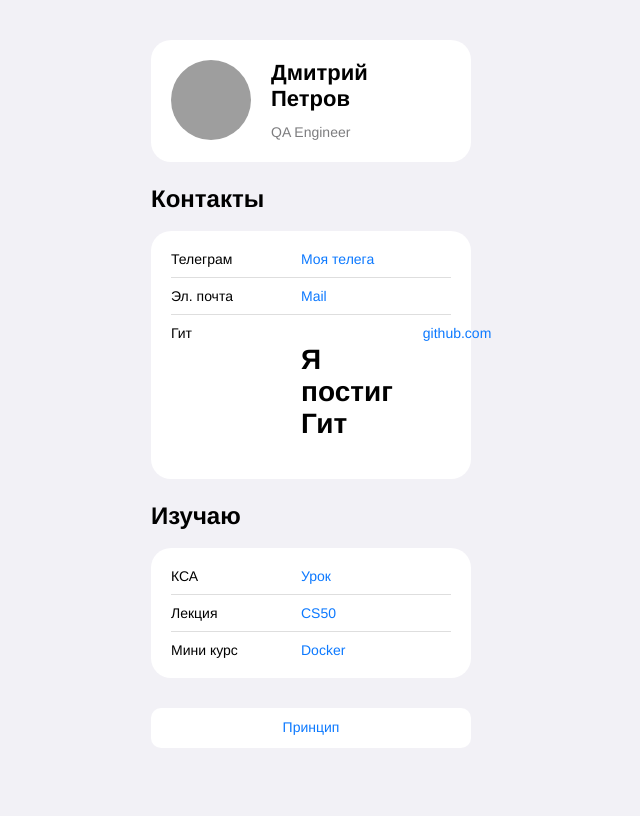
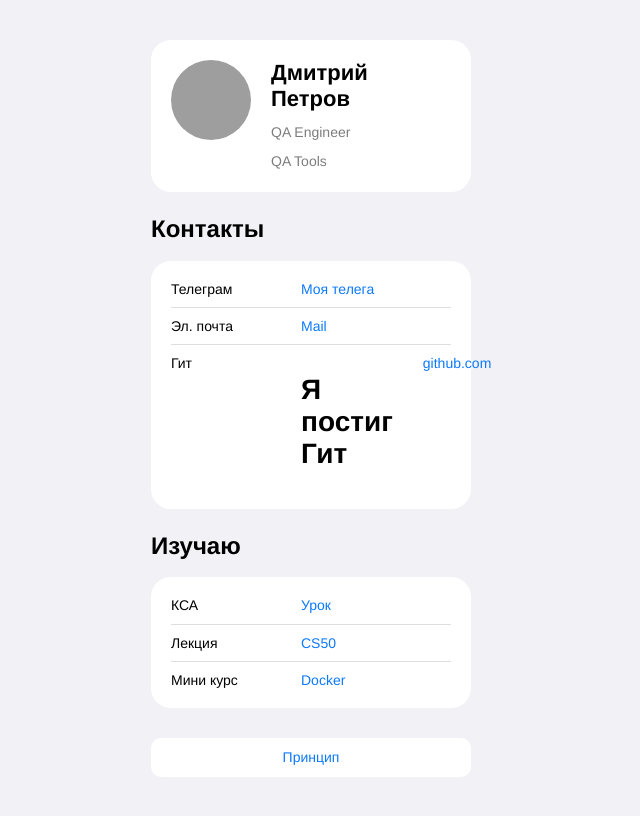
Before and after one commit to savaflint/CV, a plain HTML site: page index.html in a window 1280 px wide. Shown: the whole page, without its empty margins (329-969 px from the left). Drawn offline with Linux system fonts and the light colour scheme; grey boxes are pictures that could not be loaded.

Commit message:
Заголовок

```diff
--- a/index.html
+++ b/index.html
@@ -14,6 +14,7 @@
       <div class="header__textContainer">
         <h1 class="header__title">Дмитрий Петров</h1>
         <h3 class="header__subtitle">QA Engineer</h3>
+        <h2 class="header__subtitle">QA Tools</h2>
       </div>
     </header>
     <main>
```
